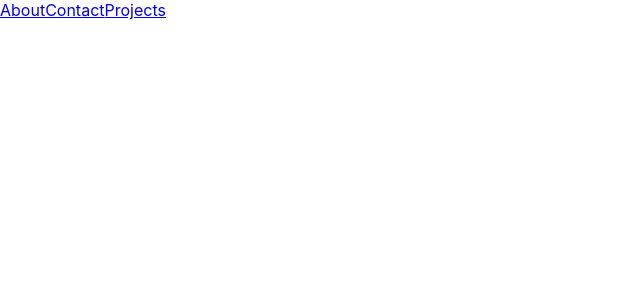
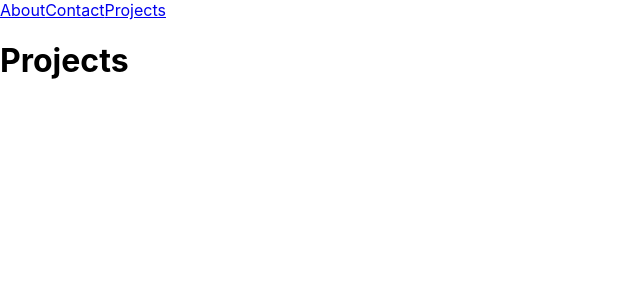
Before and after one commit to mickbbnelson/micks-portfolio, a React (Create React App) app: page /projects in a window 1280 px wide. Shown: the top 300 px of the page, without its empty margins (0-640 px from the left). Built offline with nearby package versions, Linux system fonts and the light colour scheme.

Commit message:
Add Pages to App.js

```diff
--- a/src/App.js
+++ b/src/App.js
@@ -1,10 +1,12 @@
 import './App.css';
 import NavBar from './Components/NavBar'
+import Pages from './Components/Pages'
 
 function App() {
   return (
     <div>
       <NavBar />
+      <Pages />
     </div>
   );
 }
--- a/src/Components/Pages.js
+++ b/src/Components/Pages.js
@@ -1,4 +1,4 @@
-import { Switch } from 'react-router-dom'
+import { Switch, Route } from 'react-router-dom'
 import About from './About'
 import Contact from './Contact'
 import Projects from './Projects'
```
